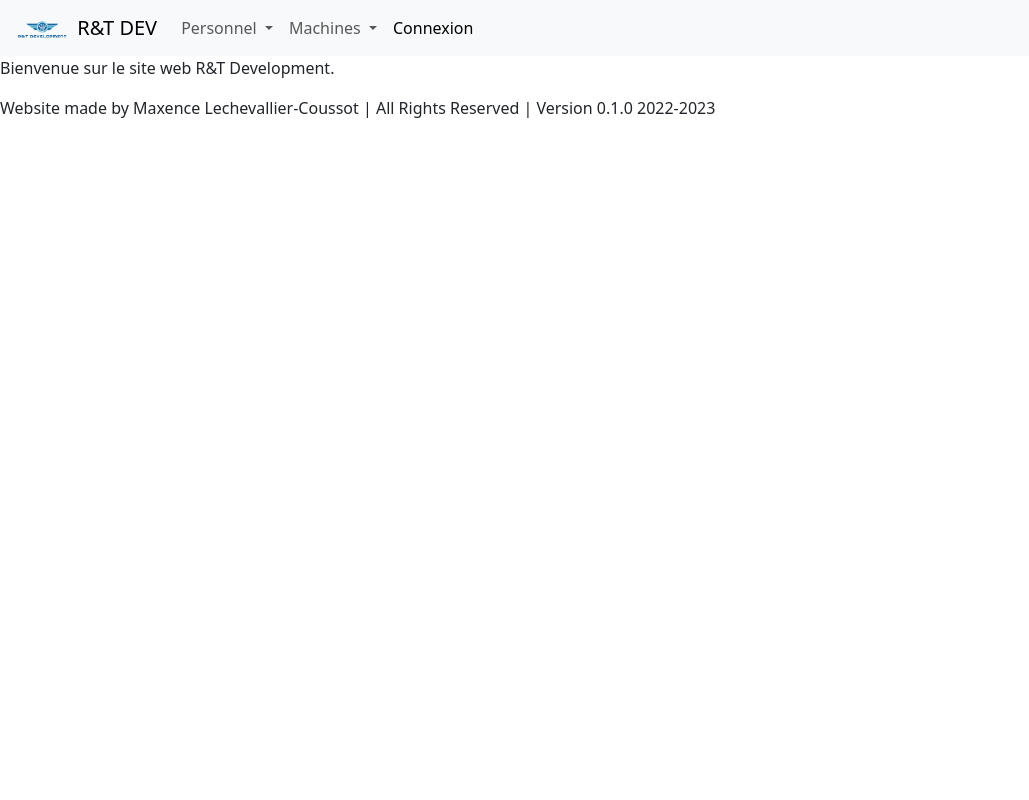
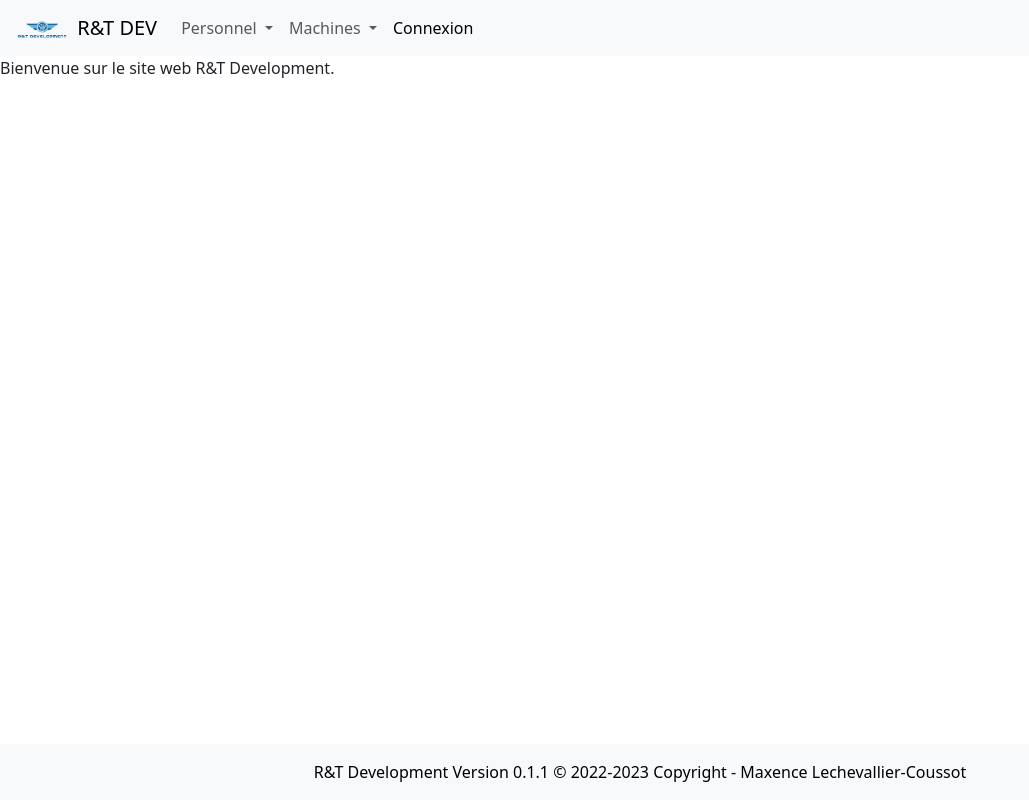
Before and after one commit to TTheGlock/sae2.03_django, a Django app: page /computerApp/ in a window 1280 px wide. Shown: the whole page, without its empty margins (0-1029 px from the left). Run offline with Django 4.2, Linux system fonts and the light colour scheme.

Commit message:
MAJ de plusieurs fichiers -> 0.1.1

```diff
--- a/computermngt/computerApp/templates/index.html
+++ b/computermngt/computerApp/templates/index.html
@@ -73,9 +73,15 @@
     </section>
     {% endblock %}
 
-    <footer>
-      <p>Website made by Maxence Lechevallier-Coussot | All Rights Reserved | Version 0.1.0 2022-2023</p>
+    {% block footer %}
+    <footer class="text-center text-black fixed-bottom">
+        <!-- Copyright -->
+        <div class="text-center p-3" style="background-color: #f8f9fa;">
+            R&T Development Version 0.1.1 © 2022-2023 Copyright - Maxence Lechevallier-Coussot
+          </div>
+        <!-- Copyright -->
     </footer>
+    {% endblock %}
 
   </body>
 
```
